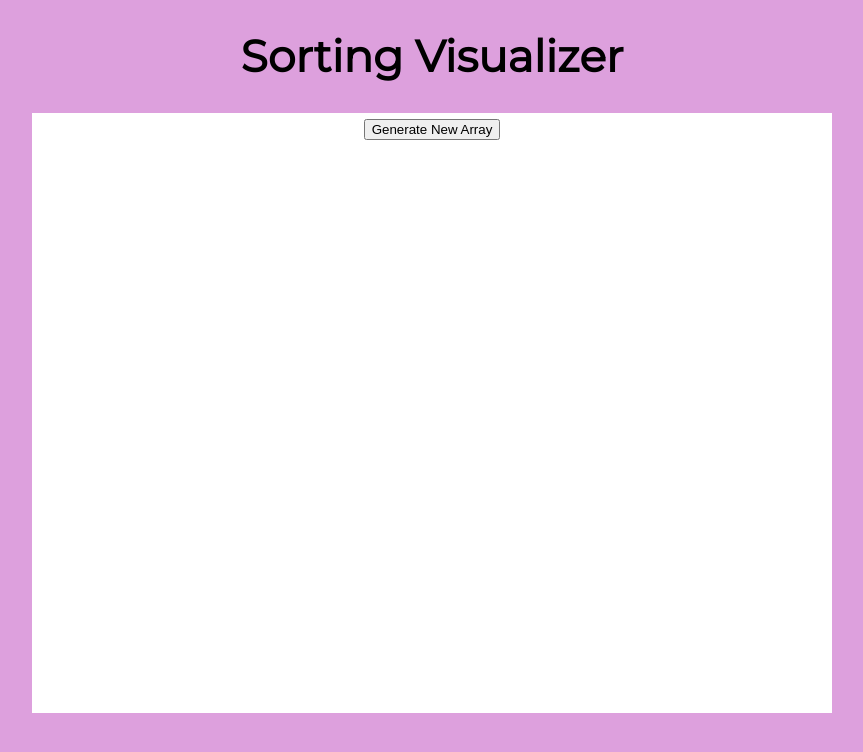
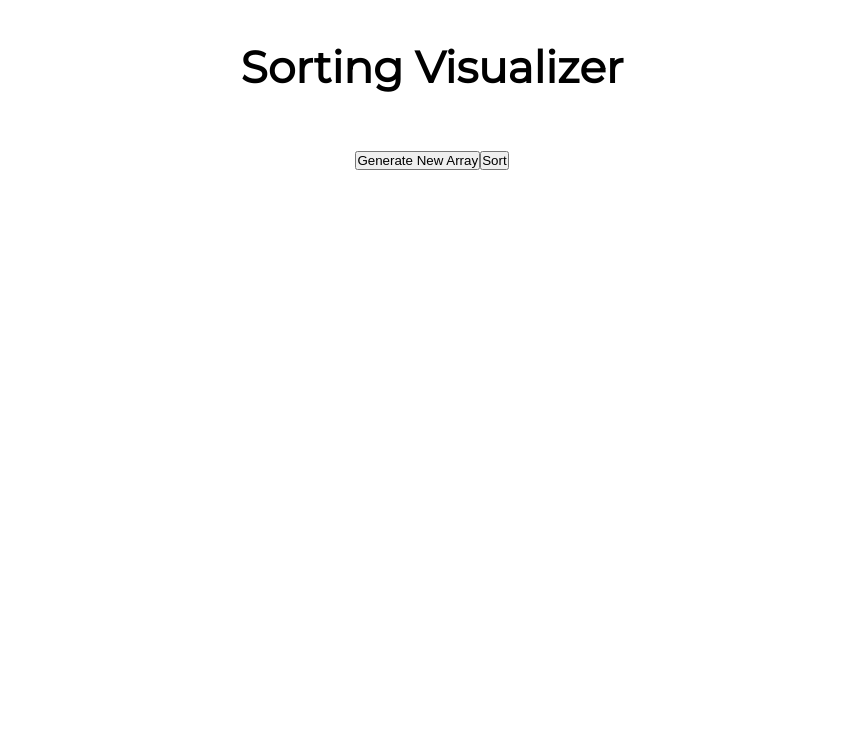
Before and after one commit to Neel738/sorting-visualizer, a React (Create React App) app: page / in a window 1280 px wide. Shown: the top 752 px of the page, without its empty margins (208-1071 px from the left). Built offline with nearby package versions, Linux system fonts and the light colour scheme.

Commit message:
playground redesign

```diff
--- a/src/App.css
+++ b/src/App.css
@@ -1,45 +1,45 @@
-html, body {
-  margin: 0 0;
-  background-color: plum;
-
-  height: 100%;
-
-}
-#container-title {
-  text-align: center;
-}
-.container {
-  height: 100vh;
-  background-color: plum;
-  position: relative;
-  position: absolute;
-  top: 50%;
-  left: 50%;
-  transform: translate(-50%, -50%);
-}
-
-.playground-container {
-  height: 75vh;
-  width: 100vh;
-  background-color: white;
-
-}
-.playground-controls {
-  text-align: center;
+* {
+  padding: 0;
+  margin: 0;
 }
 
 
-.array-content {
-  position: absolute;
-  width: 100%;
+body, html, #root, .container {
+  height: 100%;
+}
+
+h1 {
+  text-align: center;
+  margin-top: 40px;
+}
+
+.visualizer-container {
+  width: 50%;
+  height: 70%;
+  margin: 0 auto;
+  margin-top: 50px;
+
+
+  border-radius: 15px;
+
+
+
+}
+.array-container {
+  margin-top: 100px;
 
 }
 
 
 .array-value {
+
   width: 2px;
-  background-color:pink;
   display: inline-block;
-  margin: 1 0px;
+  background-color: lightseagreen;
+  margin-right: 2px;
+
+
+
+
 
 }
--- a/src/App.js
+++ b/src/App.js
@@ -1,13 +1,13 @@
 import logo from "./logo.svg";
 import "./App.css";
-import Playground from "./components/Playground";
+import Visualizer from "./components/Visualizer";
 
 function App() {
   return (
     <div className="container">
 
       <h1 id='container-title'>Sorting Visualizer</h1>
-        <Playground/>
+        <Visualizer/>
 
     </div>
   );
--- a/src/components/ArrayVisualizer.js
+++ b/src/components/ArrayVisualizer.js
@@ -2,33 +2,77 @@ import React, { useState, useEffect } from "react";
 
 const ArrayVisualizer = () => {
   const [array, setArray] = useState([]);
+  const [counter , setCounter] = useState(0);
+  const [arrayPresent, setArrayPresent] = useState([false])
+
+  // useEffect(() => {
+  //   if (arrayPresent) {
+  //     if (array.length )
+  //     setTimeout(() => {
+  //       swap()
+  //       setCounter(counter + 1)
+  //     }, 250)
+  //   }
+  // }, [counter, arrayPresent])
+
+
+  const sort_next = () => {
+
+    swap(0, 1);
+
+
+  }
+
+
+
+  const swap = (i ,j ) => {
+    let new_array = array;
+    let temp = new_array[0];
+
+    new_array[0] = new_array[1];
+    new_array[1] = temp;
+
+    setArray(new_array);
+
+  }
 
 
 
   const generateArray = () => {
     let new_array = [];
 
-    for (let i = 0 ; i < 50; i++) {
-        new_array.push(getRandomNumberBetween(5, 200));
+    for (let i = 0 ; i < 150; i++) {
+        new_array.push(getRandomNumberBetween(1, 450
+          ));
     }
 
-
+    setCounter(0)
     setArray(new_array);
+    setArrayPresent(true)
   };
 
 
 
   return (
     <div className="array-container">
-      <div className="playground-controls">
-        <button onClick={generateArray}>Generate New Array</button>
-      </div>
+
+
 
       <div className="array-content">
-
+        <center id='array-value-container'>
         {array.map((val, indx) => (
           <div className={'array-value'} key={indx} style={{height: `${val}px`}}></div>
         ))}
+        </center>
+
+
+
+      </div>
+
+      <div className="playground-controls">
+        <button onClick={generateArray}>Generate New Array</button>
+        <button onClick={sort_next}>Sort</button>
+
       </div>
     </div>
   );
--- /dev/null
+++ b/src/components/Visualizer.js
@@ -0,0 +1,52 @@
+import React, { useState, useEffect } from "react";
+
+const Visualizer = () => {
+  const [array, setArray] = useState([]);
+
+  const generateArray = () => {
+    let new_array = [];
+
+    for (let i = 0 ; i < 200; i++) {
+        new_array.push(getRandomNumberBetween(1, 400 ));
+    }
+
+    setArray(new_array)
+  };
+
+  return (
+    <div className="container visualizer-container">
+
+
+
+        <center>
+
+        <div className="playground-controls">
+
+        <button onClick={generateArray}>Generate New Array</button>
+        <button>Sort</button>
+
+    </div>
+      <div className="array-container">
+        {array.map((val, indx) => (
+          <div
+            className={"array-value"}
+            key={indx}
+            style={{ height: `${val}px` }}
+          ></div>
+        ))}
+      </div>
+
+      </center>
+    </div>
+  );
+};
+
+export default Visualizer;
+
+
+
+// Copied from w3 schools: https://www.w3schools.com/jsref/jsref_random.asp
+function getRandomNumberBetween(lower, upper) {
+    var new_num = Math.floor(Math.random() * upper + lower);
+  return new_num;
+}
```
